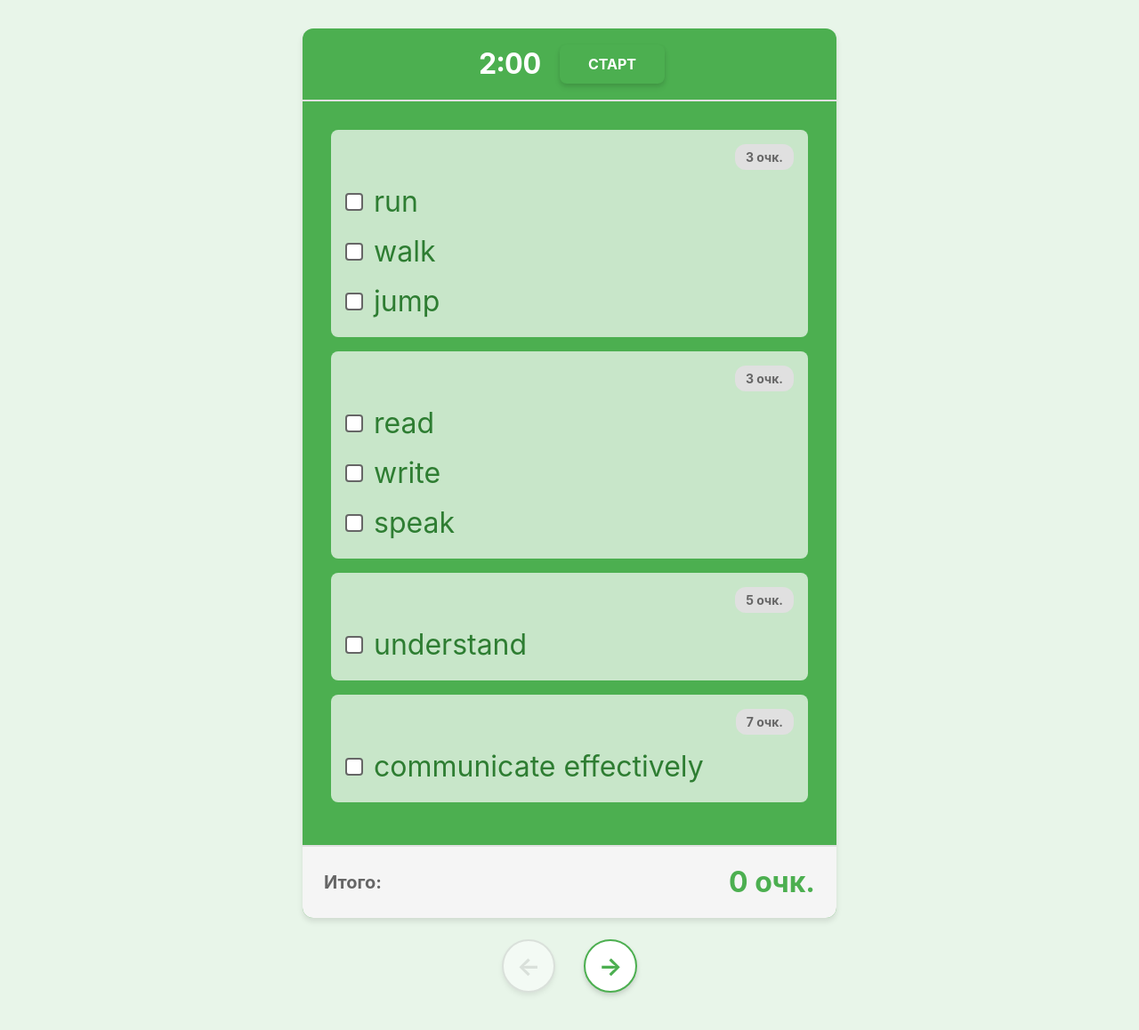
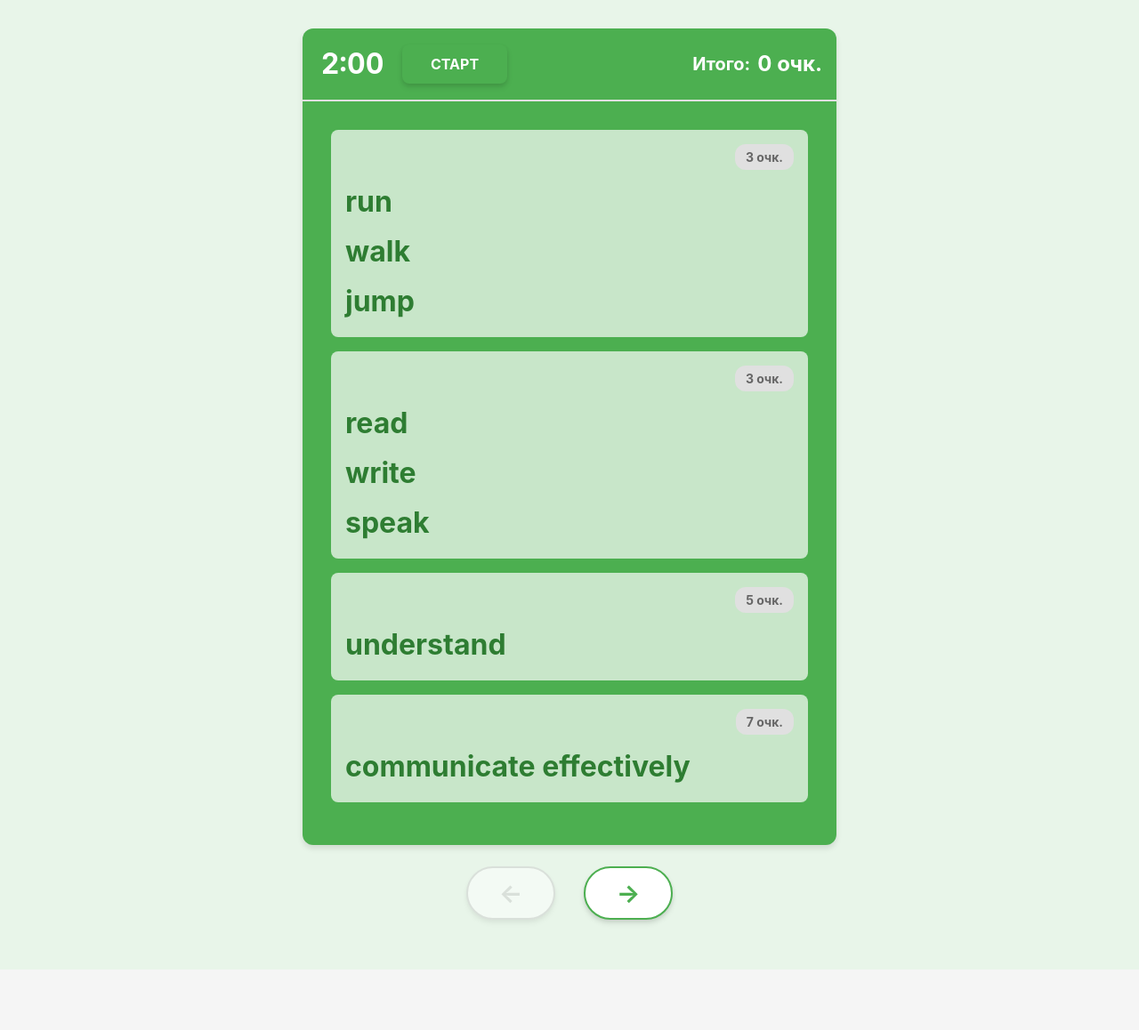
Before and after one commit to Otec-S/pwa-words, a React (Vite) app: page / in a window 1280 px wide. Shown: the top 1158 px of the page at 89% size. After the commit the page ends 1090 px from the top, so only its background shows below. Built offline with nearby package versions, Linux system fonts and the light colour scheme.

Commit message:
Enhance Card and Timer components with total score display and style adjustments

```diff
--- a/src/components/Card/Card.tsx
+++ b/src/components/Card/Card.tsx
@@ -49,6 +49,7 @@ export const Card: React.FC<CardProps> = ({ card, animationClass = '' }) => {
         cardId={card.id}
         timerDuration={120}
         onExpire={handleTimerExpire}
+        totalScore={calculateTotalScore()}
       />
 
       <div className="card__content">
@@ -63,11 +64,6 @@ export const Card: React.FC<CardProps> = ({ card, animationClass = '' }) => {
           />
         ))}
       </div>
-
-      <div className="card__score">
-        <span className="card__score-label">Итого:</span>
-        <span className="card__score-value">{calculateTotalScore()} очк.</span>
-      </div>
     </div>
   );
 };
--- a/src/components/Navigation/Navigation.css
+++ b/src/components/Navigation/Navigation.css
@@ -7,9 +7,9 @@
 }
 
 .navigation__button {
-  width: 60px;
+  width: 100px;
   height: 60px;
-  border-radius: 50%;
+  border-radius: 30px;
   border: 2px solid #4caf50;
   background: white;
   color: #4caf50;
@@ -48,8 +48,9 @@
   }
 
   .navigation__button {
-    width: 50px;
-    height: 50px;
+    width: 100px;
+    height: 60px;
+    border-radius: 30px;
     font-size: 1.5rem;
   }
 }
--- a/src/components/Timer/Timer.css
+++ b/src/components/Timer/Timer.css
@@ -1,10 +1,28 @@
 .timer {
   display: flex;
   align-items: center;
-  justify-content: center;
+  justify-content: space-between;
   gap: 1rem;
   padding: 1rem;
   border-bottom: 2px solid #e0e0e0;
+}
+
+.timer-score {
+  margin-left: auto;
+  display: flex;
+  gap: 0.5rem;
+  align-items: center;
+  font-size: 1.25rem;
+  font-weight: bold;
+}
+
+.timer-score__label {
+  color: white;
+}
+
+.timer-score__value {
+  color: white;
+  font-size: 1.5rem;
 }
 
 .timer-display {
@@ -58,6 +76,8 @@
   .timer {
     flex-direction: column;
     gap: 0.5rem;
+    align-items: center;
+    justify-content: center;
   }
 
   .timer-display {
@@ -68,4 +88,8 @@
     width: 100%;
     padding: 0.875rem;
   }
+
+  .timer-score {
+    margin-left: 0;
+  }
 }
--- a/src/components/Timer/Timer.tsx
+++ b/src/components/Timer/Timer.tsx
@@ -5,12 +5,14 @@ interface TimerProps {
   cardId: number;
   timerDuration?: number; // in seconds
   onExpire: () => void;
+  totalScore: number;
 }
 
 export const Timer: React.FC<TimerProps> = ({
   cardId,
   timerDuration = 120,
-  onExpire
+  onExpire,
+  totalScore
 }) => {
   const [timeLeft, setTimeLeft] = useState(timerDuration);
   const [isRunning, setIsRunning] = useState(false);
@@ -82,6 +84,10 @@ export const Timer: React.FC<TimerProps> = ({
       >
         {isRunning ? 'СТОП' : 'СТАРТ'}
       </button>
+      <div className="timer-score">
+        <span className="timer-score__label">Итого:</span>
+        <span className="timer-score__value">{totalScore} очк.</span>
+      </div>
     </div>
   );
 };
--- a/src/components/WordGroup/WordGroup.css
+++ b/src/components/WordGroup/WordGroup.css
@@ -33,32 +33,7 @@
 }
 
 .word-item__checkbox {
-  width: 1.25rem;
-  height: 1.25rem;
-  cursor: pointer;
-  flex-shrink: 0;
-  appearance: none;
-  -webkit-appearance: none;
-  background-color: white;
-  border: 2px solid #666;
-  border-radius: 4px;
-  position: relative;
-}
-
-.word-item__checkbox:checked {
-  background-color: white;
-  border-color: #666;
-}
-
-.word-item__checkbox:checked::after {
-  content: '✓';
-  position: absolute;
-  left: 50%;
-  top: 50%;
-  transform: translate(-50%, -50%);
-  color: black;
-  font-size: 1rem;
-  font-weight: bold;
+  display: none;
 }
 
 .word-item__label {
@@ -67,11 +42,12 @@
   user-select: none;
   flex: 1;
   color: #2e7d32;
+  font-weight: bold;
 }
 
 .word-item__checkbox:checked + .word-item__label {
   color: #4caf50;
-  font-weight: 500;
+  font-weight: normal;
   text-decoration: line-through;
 }
 
```
